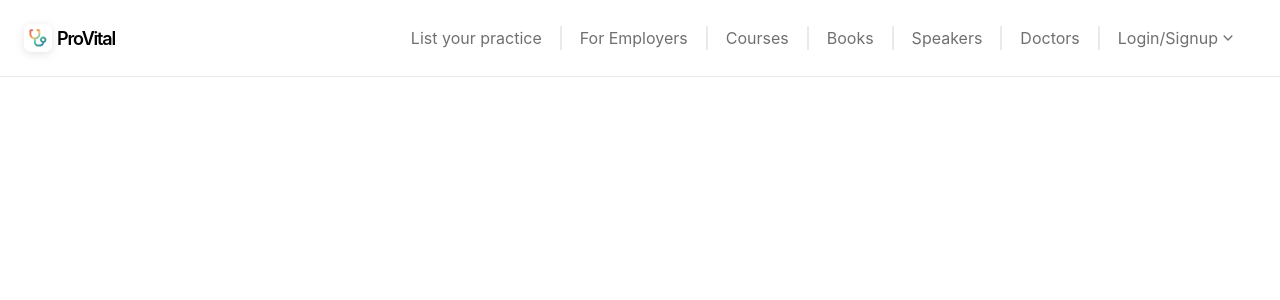
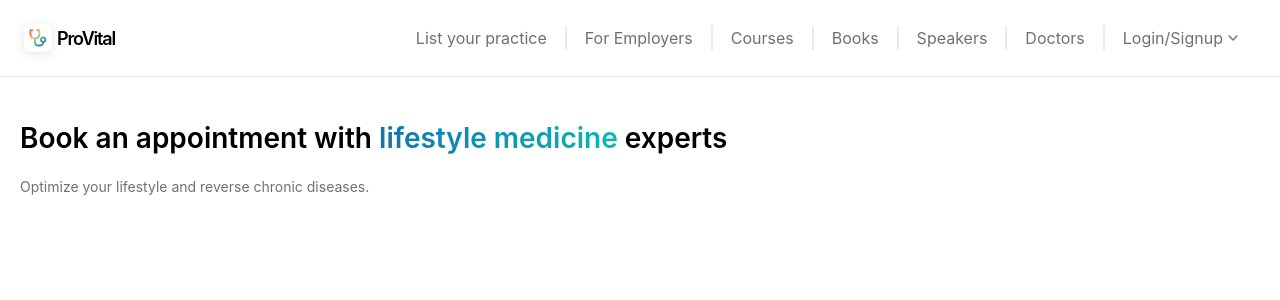
Before and after one commit to Ayush-Singh24/Proactively-frontend, a React (Vite) app: page / in a window 1280 px wide. Shown: the top 300 px of the page. Built offline with nearby package versions, Linux system fonts and the light colour scheme; a web font is replaced by a local one.

Commit message:
ui: add MainContent

```diff
--- a/src/App.tsx
+++ b/src/App.tsx
@@ -1,10 +1,12 @@
 import "./App.css";
+import MainContent from "./components/MainContent/MainContent";
 import Navbar from "./components/Navbar/Navbar";
 
 function App() {
   return (
     <main>
       <Navbar />
+      <MainContent />
     </main>
   );
 }
--- /dev/null
+++ b/src/components/MainContent/MainContent.tsx
@@ -0,0 +1,23 @@
+import "./index.css";
+function MainContent() {
+  return (
+    <section className="container">
+      <div className="content">
+        <h1 className="content__heading">
+          Book an appointment with{" "}
+          <span className="content__heading-gradient-text">
+            lifestyle medicine{" "}
+          </span>
+          experts
+        </h1>
+        <p className="content__description">
+          Optimize your lifestyle and reverse chronic diseases.
+        </p>
+      </div>
+      <div></div>
+      <div></div>
+    </section>
+  );
+}
+
+export default MainContent;
--- /dev/null
+++ b/src/components/MainContent/index.css
@@ -0,0 +1,35 @@
+.container {
+  display: flex;
+  flex-direction: column;
+  gap: 2.4rem;
+  padding: 4rem 2rem;
+}
+
+.content {
+  display: flex;
+  flex-direction: column;
+  gap: 1.6rem;
+}
+
+.content__heading {
+  font-weight: 600;
+  font-size: 2.8rem;
+  text-wrap: wrap;
+}
+
+.content__heading-gradient-text {
+  background-image: linear-gradient(
+    90deg,
+    rgba(17, 115, 179, 1),
+    rgba(12, 185, 179, 1)
+  );
+  background-clip: text;
+  color: transparent;
+}
+
+.content__description {
+  line-height: 2.4rem;
+  text-wrap: stable;
+  font-size: 1.4rem;
+  color: var(--secondary-text);
+}
--- a/src/components/Navbar/Navbar.tsx
+++ b/src/components/Navbar/Navbar.tsx
@@ -35,9 +35,7 @@ function Navbar() {
           <li className="navbar__item-login">
             <span>Login/Signup</span>
             <img src="/icons/chevron-down.svg" />
-            <div className="test">
-              <LoginPopover />
-            </div>
+            <LoginPopover />
           </li>
           {navbarItems.map((item, index) => (
             <li className="navbar__item" key={index}>
--- a/src/components/Navbar/index.css
+++ b/src/components/Navbar/index.css
@@ -12,7 +12,7 @@
   justify-content: space-between;
   align-items: center;
   position: relative;
-  padding: 1.5rem;
+  padding: 1.8rem 2rem;
   border-bottom: 1px solid var(--primary-border-color);
 }
 
```
